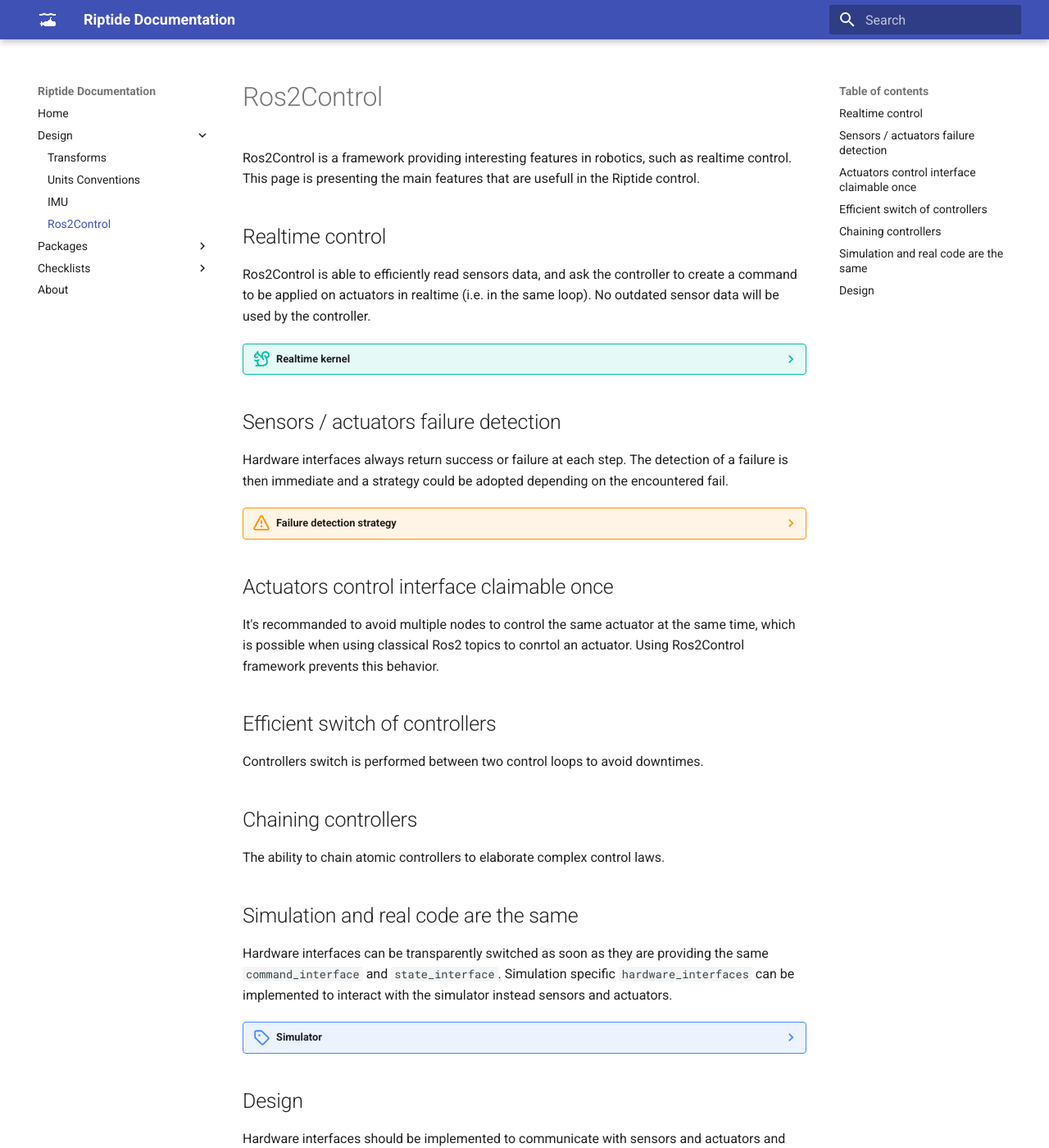
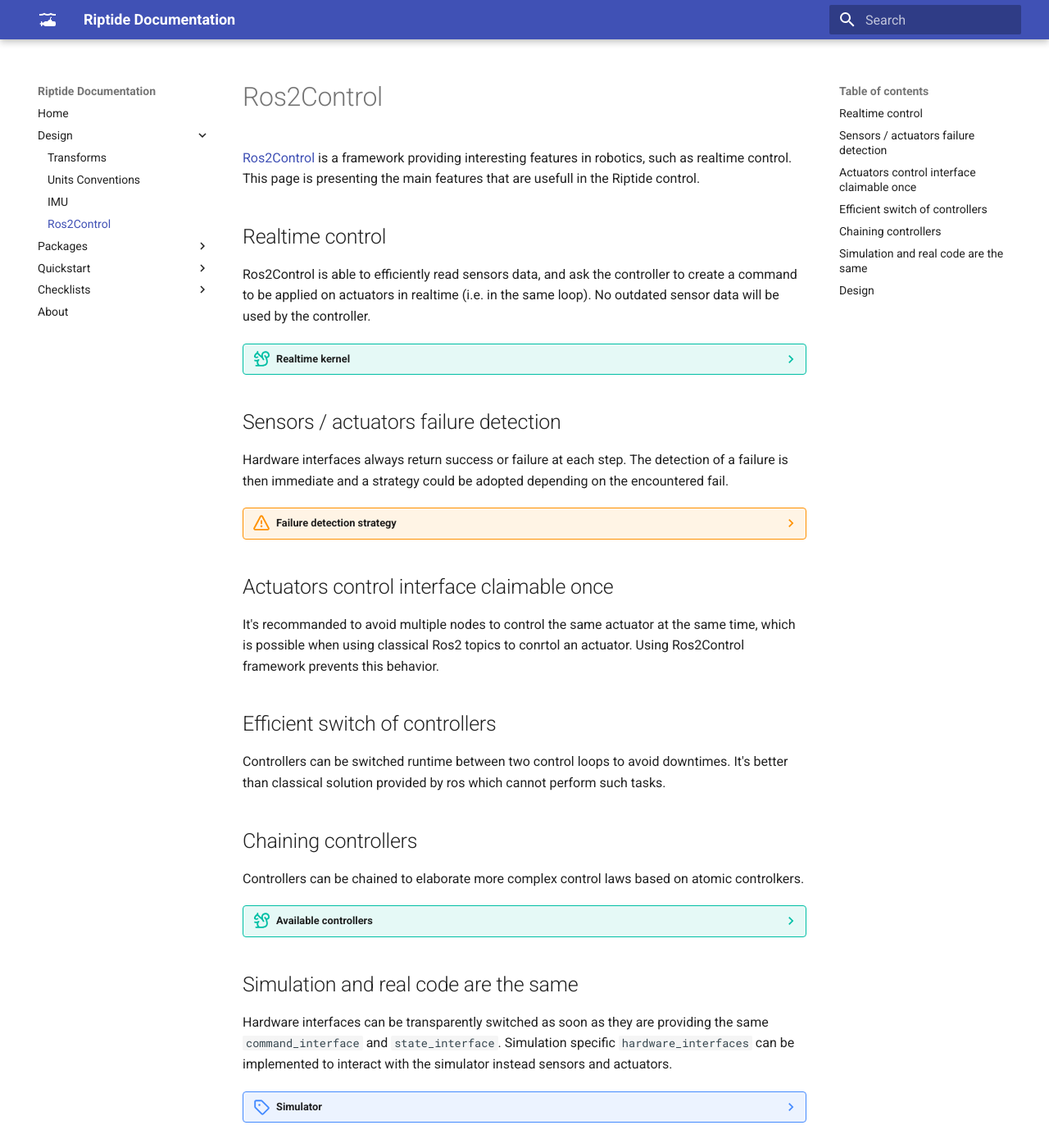
Before and after one commit to Riptide-team/riptide-team.github.io, an MkDocs documentation site: the page built from docs/design/ros2control.md, in a window 1280 px wide and 1400 px high. Shown: the whole window at 82% size. Built offline with MkDocs 1.6.1 and Material for MkDocs 9.7.7, drawn with Linux system fonts in a browser that asks for light colours.

Commit message:
Updating package list and ros2control

```diff
--- a/docs/design/ros2control.md
+++ b/docs/design/ros2control.md
@@ -1,6 +1,6 @@
 # Ros2Control
 
-Ros2Control is a framework providing interesting features in robotics, such as realtime control. This page is presenting the main features that are usefull in the Riptide control.
+[Ros2Control](https://control.ros.org/master/index.html) is a framework providing interesting features in robotics, such as realtime control. This page is presenting the main features that are usefull in the Riptide control.
 
 ## Realtime control
 
@@ -22,11 +22,14 @@ It's recommanded to avoid multiple nodes to control the same actuator at the sam
 
 ## Efficient switch of controllers
 
-Controllers switch is performed between two control loops to avoid downtimes.
+Controllers can be switched runtime between two control loops to avoid downtimes. It's better than classical solution provided by ros which cannot perform such tasks.
 
 ## Chaining controllers
 
-The ability to chain atomic controllers to elaborate complex control laws.
+Controllers can be chained to elaborate more complex control laws based on atomic controlkers.
+
+??? tip "Available controllers"
+    Consult the list of [available controllers](../quickstart/controllers_list.md)
 
 ## Simulation and real code are the same
 
--- a/mkdocs.yml
+++ b/mkdocs.yml
@@ -8,7 +8,9 @@ nav:
         - design/imu.md
         - design/ros2control.md
     - Packages:
-      - packages/list.md
+      - packages/packages_list.md
+    - Quickstart:
+      - quickstart/controllers_list.md
     - Checklists:
         - mission/preparation_checklist.md
         - mission/stuff_checklist.md
@@ -45,3 +47,6 @@ markdown_extensions:
   - pymdownx.tasklist:
       custom_checkbox: true
       clickable_checkbox: true
+  - pymdownx.emoji:
+      emoji_index: !!python/name:materialx.emoji.twemoji
+      emoji_generator: !!python/name:materialx.emoji.to_svg
```
Also changed, not shown: docs/packages/packages_list.md (added, +14 -0 lines), docs/quickstart/controllers_list.md (added, +3 -0 lines), docs/packages/list.md (deleted).
